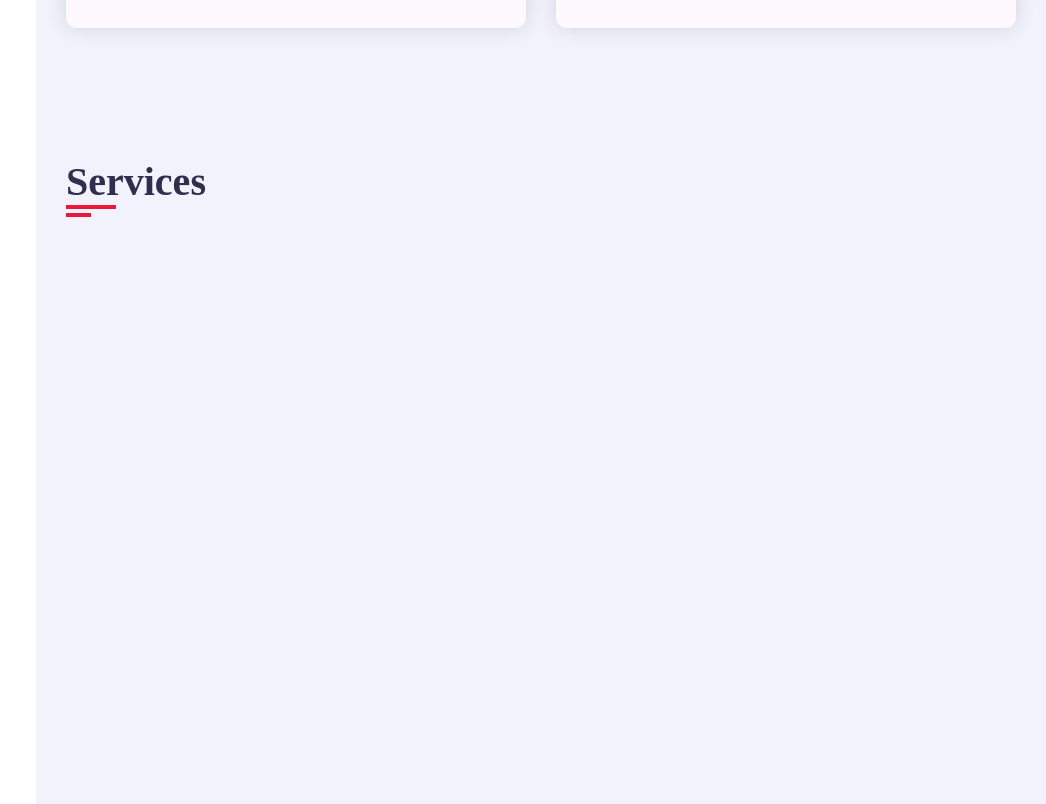
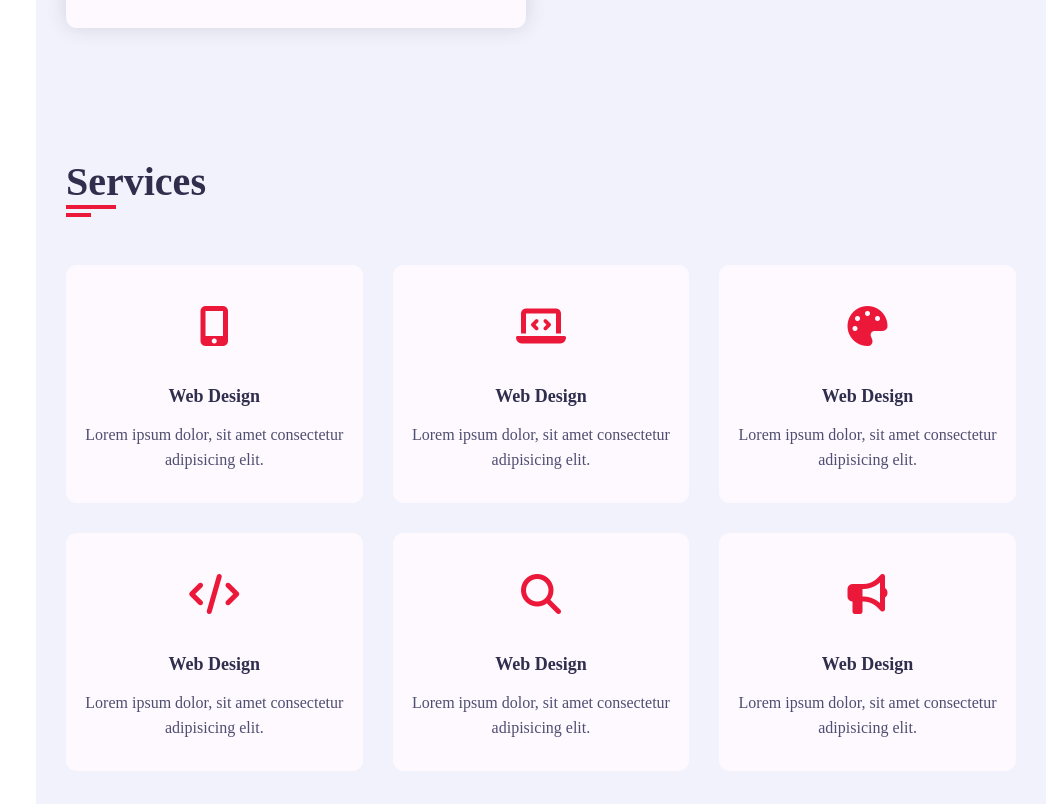
Before and after one commit to asr-404/Portfolio, a plain HTML site: page index.html in a window 1280 px wide. Shown: the part 2364-3168 px from the top of the page, without its empty margins (234-1280 px from the left). Drawn offline with Linux system fonts and the light colour scheme.

Commit message:
service section completed

```diff
--- a/index.html
+++ b/index.html
@@ -255,7 +255,7 @@
                   <div class="experience padd-15">
                     <h3 class="title">Experience</h3>
                     <div class="row">
-                      <div class="timeline-box padd-15">
+                      <div class="timeline-box padd-15" hidden>
                         <div class="timeline shadow-dark">
                           <!-- =========== timeline item ============= -->
                           <div class="timeline-item">
@@ -337,17 +337,91 @@
         <!-- ----========= About Section End =====---------------------->
 
         <!-- =============== Services Section Start =================== -->
-        <section class="Service section">
+        <section class="service section">
           <div class="container">
             <div class="row">
               <div class="section-title padd-15">
                 <h2>Services</h2>
               </div>
             </div>
+            <div class="row">
+              <!-- service item starts ==============================-->
+              <div class="service-item padd-15">
+                <div class="service-item-inner">
+                  <div class="icon">
+                    <i class="fa fa-mobile-alt"></i>
+                  </div>
+                  <h4>Web Design</h4>
+                  <p>Lorem ipsum dolor, sit amet consectetur adipisicing elit.</p>
+                </div>
+              </div>
+              <!-- service item ends =============================== -->
+
+              <!-- service item starts ==============================-->
+              <div class="service-item padd-15">
+                <div class="service-item-inner">
+                  <div class="icon">
+                    <i class="fa fa-laptop-code"></i>
+                  </div>
+                  <h4>Web Design</h4>
+                  <p>Lorem ipsum dolor, sit amet consectetur adipisicing elit. </p>
+                </div>
+              </div>
+              <!--============================ service item ends =============================== -->
+              <!--============================ service item starts ==============================-->
+              <div class="service-item padd-15">
+                <div class="service-item-inner">
+                  <div class="icon">
+                    <i class="fa fa-palette"></i>
+                  </div>
+                  <h4>Web Design</h4>
+                  <p>Lorem ipsum dolor, sit amet consectetur adipisicing elit. </p>
+                </div>
+              </div>
+              <!-- service item ends =============================== -->
+              <!-- service item starts ==============================-->
+              <div class="service-item padd-15">
+                <div class="service-item-inner">
+                  <div class="icon">
+                    <i class="fa fa-code"></i>
+                  </div>
+                  <h4>Web Design</h4>
+                  <p>Lorem ipsum dolor, sit amet consectetur adipisicing elit. </p>
+                </div>
+              </div>
+              <!-- service item ends =============================== -->
+              <!-- service item starts ==============================-->
+              <div class="service-item padd-15">
+                <div class="service-item-inner">
+                  <div class="icon">
+                    <i class="fa fa-search"></i>
+                  </div>
+                  <h4>Web Design</h4>
+                  <p>Lorem ipsum dolor, sit amet consectetur adipisicing elit. </p>
+                </div>
+              </div>
+              <!-- service item ends =============================== -->
+              <!--================ service item starts ==============================-->
+              <div class="service-item padd-15">
+                <div class="service-item-inner">
+                  <div class="icon">
+                    <i class="fa fa-bullhorn"></i>
+                  </div>
+                  <h4>Web Design</h4>
+                  <p>Lorem ipsum dolor, sit amet consectetur adipisicing elit. </p>
+                </div>
+              </div>
+              <!-- service item ends =============================== -->
+            </div>
           </div>
 
         </section>
         <!-- =============== Services Section End =================== -->
+        <!-- =============== PORTFOLIO Section START =================== -->
+        <section class="portfolio section">
+
+        </section>
+        <!-- =============== PORTFOLIO Section END =================== -->
       </div>
       <!-- ================ Main Content End ==========================-->
     </div>
@@ -356,5 +430,3 @@
     <script src="script.js"></script>
   </body>
 </html>
-
-1.22.00 banana hai yahi se timline
--- a/style.css
+++ b/style.css
@@ -1,5 +1,4 @@
-
-  @import url('https://fonts.googleapis.com/css2?family=Fira+Sans:ital,wght@1,300&family=Poppins:wght@300;400;500;600;700&display=swap');
+@import url('https://fonts.googleapis.com/css2?family=Fira+Sans:ital,wght@1,300&family=Poppins:wght@300;400;500;600;700&display=swap');
 :root{
     --bg-black-900:#f2f2fc;
     --bg-black-100:#fdf9ff;
@@ -490,3 +489,67 @@ h3.my-profssion{
     text-align: justify;
     color: var(--text-black-700);
 }
+/* ********************* Service start **************************/
+
+.service .container{
+    padding-bottom: 40px;
+}
+
+.service .service-item{
+    margin-bottom: 30px;
+    flex: 0 0 33.33%;
+    max-width: 33.33%;
+}
+
+.service .service-item .service-item-inner{
+    background-color: var(--bg-black-100);
+    border: 1px solid var(--bg-black-50);
+    border-radius: 10px;
+    padding: 30px 15px;
+    text-align: center;
+    transition: all 0.3s ease;
+}
+.service .service-item .service-item-inner:hover{
+    box-shadow: 0 0 20px rgbe(48, 46, 77, 0.15);
+}
+
+.service .service-item .service-item-inner .icon{
+    height: 60px;
+    width: 60px;
+    border-radius: 50%;
+    display: block;
+    margin: 0 auto 30px;
+    text-align: center;
+    transition: all 0.3s ease;
+}
+
+.service .service-item .service-item-inner .icon .fa{
+    font-size: 40px;
+    line-height: 60px;
+    color: var(--skin-color);
+    transition: all 0.3s ease;
+
+}
+
+.service .service-item .service-item-inner:hover .icon{
+    background-color: var(--skin-color);
+}
+.service .service-item .service-item-inner:hover .icon .fa{
+    font-size: 25px;
+    color: #ffffff;
+}
+
+.service .service-item .service-item-inner h4
+{
+    font-size: 18px;
+    margin-bottom: 15px;
+    color: var(--text-black-900);
+    font-weight: 700;
+    text-transform: capitalize;
+}
+
+.service .service-item .service-item-inner p{
+    font-size: 16px;
+    color: var(--text-black-700);
+    line-height: 25px;
+}
```
